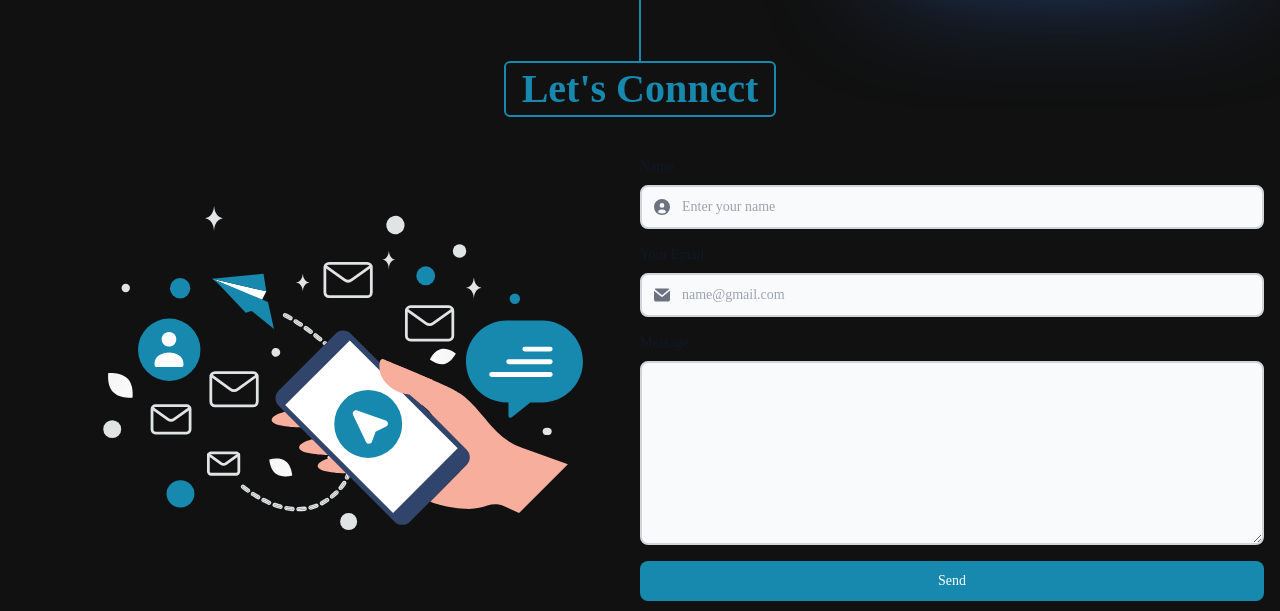
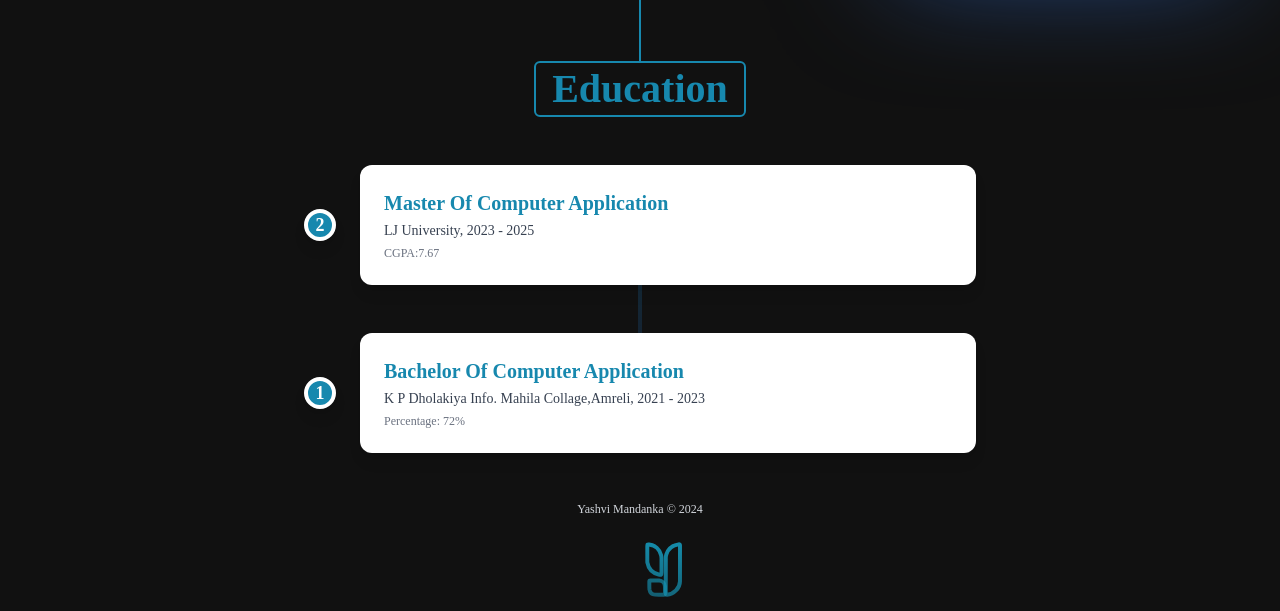
Before and after one commit to Yashvim49/portfolio, a website: page index.html in a window 1280 px wide. Shown: the part 1489-2100 px from the top of the page. Drawn offline with nearby package versions, Linux system fonts and the light colour scheme; a script that the page names is missing.

Commit message:
add education

```diff
--- a/index.html
+++ b/index.html
@@ -149,7 +149,7 @@
             Latest Works
         </h2>
         <div class="flex flex-col sm:flex-row gap-4 mt-8 sm:gap-[80px] items-center sm:mt-14 relative">
-            <div class="h-[1px] right-1/2 left-1/4 bg-[#1788ae] absolute top-1/2 sm:block"></div>
+            <div class="h-[1px] right-1/2 left-1/4 bg-[#1788ae] absolute top-1/2 hidden sm:block"></div>
             <div
                 class="w-4 h-4 rounded-full border-[2px] border-[#89a9c5] absolute left-1/2 -translate-x-1/2 bg-[#111] z-10 hover:scale-110 ease-in-out duration-100 hidden sm:block">
             </div>
@@ -258,57 +258,45 @@
         </div>
     </section>
 
-    <section class="max-w-screen-xl mx-auto px-4 pb-12">
+    <!-- <section class="max-w-screen-xl mx-auto px-4 pb-12">
         <h2
             class="text-3xl sm:text-[40px] bg-[#111] relative z-10 font-bold px-4 py-2 w-max mx-auto text-center text-[#1788ae] sm:border-2 border-[#1788ae] rounded-md">
             Let's Connect
         </h2>
-        <div class="flex flex-col md:flex-row items-center mt-10">
-            <div class="w-full">
-                <img src="./assets/images/contact-me.svg" alt="phone" />
+
+    </section> -->
+        <!-- Education Section -->
+    <section class="max-w-screen-xl mx-auto px-4 pb-12 px-4">
+        <h2 class="text-3xl sm:text-[40px] bg-[#111] dark:bg-[#111] relative z-10 font-bold px-4 py-2 w-max mx-auto text-center text-[#1788ae] sm:border-2 border-[#1788ae] rounded-md mb-12">
+            Education
+        </h2>
+        <div class="relative flex flex-col items-center">
+            <div class="absolute left-1/2 -translate-x-1/2 w-1 h-full bg-gradient-to-b from-[#1788ae] to-[#1f2667e6] opacity-30 z-0"></div>
+            <div class="w-full max-w-2xl space-y-12 z-10">
+                <!-- College -->
+                <div class="flex items-center gap-6 relative">
+                    <div class="flex flex-col items-center">
+                        <div class="w-8 h-8 rounded-full bg-[#1788ae] flex items-center justify-center text-white font-bold text-lg border-4 border-white dark:border-[#181b1f] shadow-lg">2</div>
+                        <div class="h-full w-1 bg-[#1788ae] opacity-40"></div>
+                    </div>
+                    <div class="bg-white dark:bg-[#181b1f] rounded-xl shadow-lg p-6 flex-1">
+                        <h3 class="text-xl font-bold text-[#1788ae] mb-1">Master Of Computer Application</h3>
+                        <p class="text-gray-700 dark:text-gray-300 text-sm mb-1">LJ University, 2023 - 2025</p>
+                        <p class="text-gray-500 dark:text-gray-400 text-xs">CGPA:7.67</p>
+                    </div>
+                </div>
+                <!-- School -->
+                <div class="flex items-center gap-6 relative">
+                    <div class="flex flex-col items-center">
+                        <div class="w-8 h-8 rounded-full bg-[#1788ae] flex items-center justify-center text-white font-bold text-lg border-4 border-white dark:border-[#181b1f] shadow-lg">1</div>
+                    </div>
+                    <div class="bg-white dark:bg-[#181b1f] rounded-xl shadow-lg p-6 flex-1">
+                        <h3 class="text-xl font-bold text-[#1788ae] mb-1">Bachelor Of Computer Application</h3>
+                        <p class="text-gray-700 dark:text-gray-300 text-sm mb-1">K P Dholakiya Info. Mahila Collage,Amreli, 2021 - 2023</p>
+                        <p class="text-gray-500 dark:text-gray-400 text-xs">Percentage: 72%</p>
+                    </div>
+                </div>
             </div>
-            <form class="w-full" name="contactUS" netlify>
-                <label for="name" class="block mb-2 text-sm font-medium text-gray-900 dark:text-white">Name</label>
-                <div class="relative mb-4">
-                    <div class="absolute inset-y-0 start-0 flex items-center ps-3.5 pointer-events-none">
-                        <svg class="w-4 h-4 text-gray-500 dark:text-gray-400" aria-hidden="true"
-                            xmlns="http://www.w3.org/2000/svg" fill="currentColor" viewBox="0 0 20 20">
-                            <path
-                                d="M10 0a10 10 0 1 0 10 10A10.011 10.011 0 0 0 10 0Zm0 5a3 3 0 1 1 0 6 3 3 0 0 1 0-6Zm0 13a8.949 8.949 0 0 1-4.951-1.488A3.987 3.987 0 0 1 9 13h2a3.987 3.987 0 0 1 3.951 3.512A8.949 8.949 0 0 1 10 18Z" />
-                        </svg>
-                    </div>
-                    <input type="text" id="name" name="name"
-                        class="bg-gray-50 border-2 outline-none border-gray-300 text-gray-900 text-sm rounded-lg focus:ring-[#1788ae] focus:border-[#1788ae] block w-full ps-10 p-2.5 dark:bg-gray-700 dark:border-gray-600 dark:placeholder-gray-400 dark:text-white"
-                        placeholder="Enter your name" />
-                </div>
-                <label for="email" class="block mb-2 text-sm font-medium text-gray-900 dark:text-white">Your
-                    Email</label>
-                <div class="relative mb-4">
-                    <div class="absolute inset-y-0 start-0 flex items-center ps-3.5 pointer-events-none">
-                        <svg class="w-4 h-4 text-gray-500 dark:text-gray-400" aria-hidden="true"
-                            xmlns="http://www.w3.org/2000/svg" fill="currentColor" viewBox="0 0 20 16">
-                            <path
-                                d="m10.036 8.278 9.258-7.79A1.979 1.979 0 0 0 18 0H2A1.987 1.987 0 0 0 .641.541l9.395 7.737Z" />
-                            <path
-                                d="M11.241 9.817c-.36.275-.801.425-1.255.427-.428 0-.845-.138-1.187-.395L0 2.6V14a2 2 0 0 0 2 2h16a2 2 0 0 0 2-2V2.5l-8.759 7.317Z" />
-                        </svg>
-                    </div>
-                    <input type="text" id="email" name="email"
-                        class="bg-gray-50 border-2 outline-none border-gray-300 text-gray-900 text-sm rounded-lg focus:ring-[#1788ae] focus:border-[#1788ae] block w-full ps-10 p-2.5 dark:bg-gray-700 dark:border-gray-600 dark:placeholder-gray-400 dark:text-white"
-                        placeholder="name@gmail.com" />
-                </div>
-                <label for="message"
-                    class="block mb-2 text-sm font-medium text-gray-900 dark:text-white">Message</label>
-                <div class="relative mb-4">
-                    <div class="absolute inset-y-0 start-0 flex items-center ps-3.5 pointer-events-none"></div>
-                    <textarea id="message" name="message" rows="8"
-                        class="bg-gray-50 border-2 outline-none border-gray-300 text-gray-900 text-sm rounded-lg focus:ring-[#1788ae] focus:border-[#1788ae] block w-full p-2.5 dark:bg-gray-700 dark:border-gray-600 dark:placeholder-gray-400 dark:text-white"></textarea>
-                </div>
-                <button type="submit"
-                    class="w-full text-white bg-[#1788ae] hover:bg-[#1280a4] focus:ring-4 focus:ring-[#4489a0] font-medium rounded-lg text-sm px-5 py-2.5 me-2 mb-2 focus:outline-none">
-                    Send
-                </button>
-            </form>
         </div>
     </section>
 
```
Also changed, not shown: output.css.
